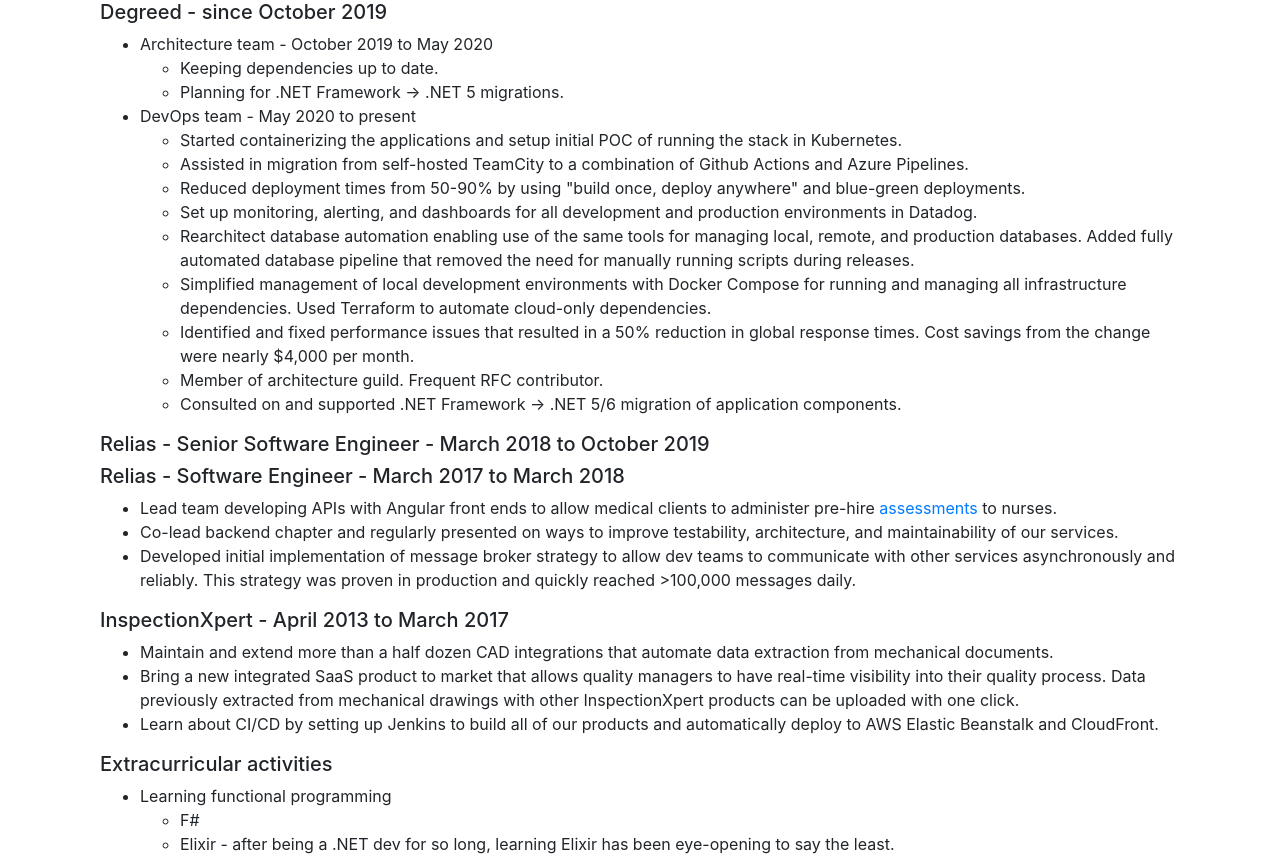
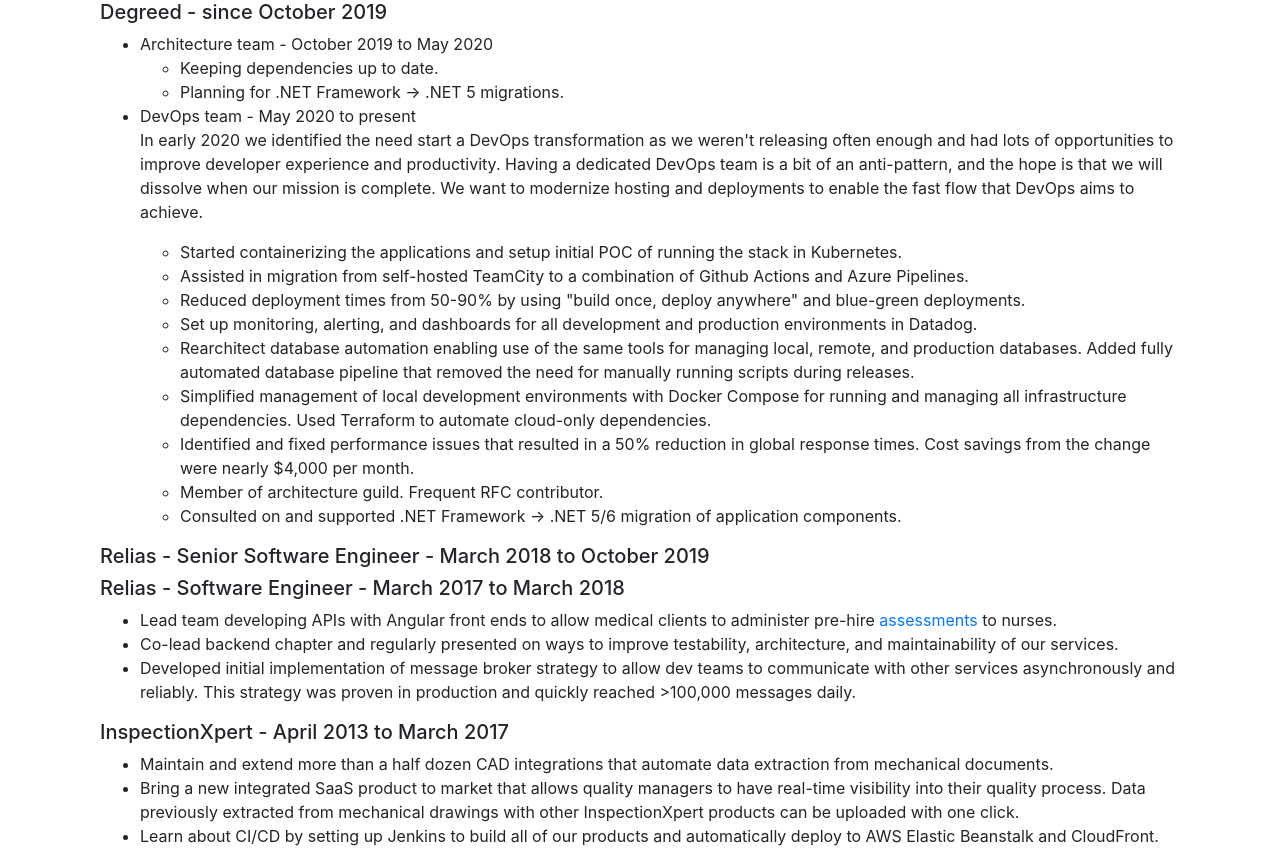
Before and after one commit to dmmusil/dmmusil.github.io, an Angular app in the folder dmmusil/: page /about in a window 1280 px wide. Shown: the part 800-1659 px from the top of the page. Built offline with nearby package versions, Linux system fonts and the light colour scheme.

Commit message:
Add DevOps team description.

```diff
--- a/dmmusil/src/app/about/about.component.html
+++ b/dmmusil/src/app/about/about.component.html
@@ -46,6 +46,14 @@
     </li>
     <li>
       DevOps team - May 2020 to present
+      <p>
+        In early 2020 we identified the need start a DevOps transformation as we
+        weren't releasing often enough and had lots of opportunities to improve
+        developer experience and productivity. Having a dedicated DevOps team is
+        a bit of an anti-pattern, and the hope is that we will dissolve when our
+        mission is complete. We want to modernize hosting and deployments to
+        enable the fast flow that DevOps aims to achieve.
+      </p>
       <ul>
         <li>
           Started containerizing the applications and setup initial POC of
```
